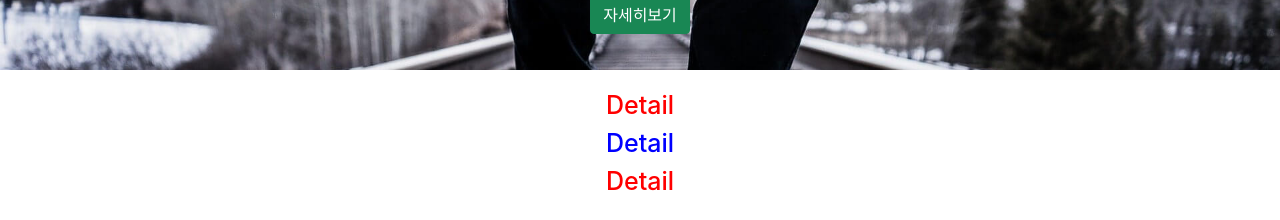
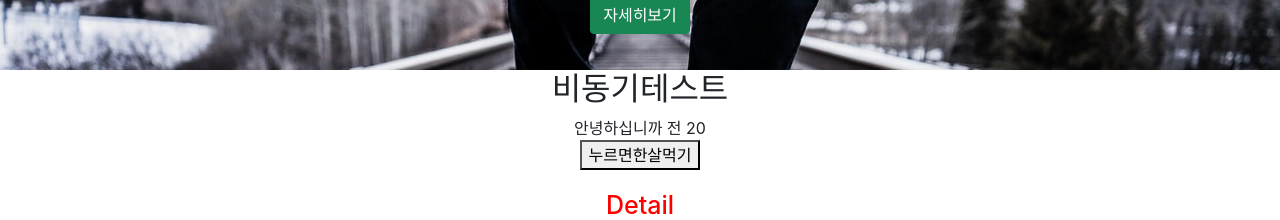
Before and after one commit to qwe5507/REACT-DEV, a React (Create React App) app in the folder shop/: page /detail/1 in a window 1280 px wide. Shown: the part 176-396 px from the top of the page. Built offline with nearby package versions, Linux system fonts and the light colour scheme.

Commit message:
state 변경함수 사용할 때 주의점 : async

```diff
--- a/shop/src/App.js
+++ b/shop/src/App.js
@@ -1,6 +1,6 @@
 
 // import Button from '@restart/ui/esm/Button';
-import React, { useState, useContext } from 'react';
+import React, { useState, useContext, useEffect } from 'react';
 import { Navbar, Container, Nav, NavDropdown, Button, Row, Col } from 'react-bootstrap';
 import './App.css';
 import data from './data.js';
@@ -18,6 +18,16 @@ function App() {
   let [loadingShow, loadingShow변경] = useState(false);
   let [clickCount, clickCount변경] = useState(2);
   let [재고, 재고변경] = useState([10, 11, 12, 13, 14, 15, 16, 17]);
+
+  //비동기 테스트
+  let [count, setCount] = useState(0);
+  let [age, setAge] = useState(20);
+
+  useEffect(()=>{
+    if ( count != 0 && count < 3 ) {
+      setAge(age+1)
+    }
+  }, [count])
 
   return (
     <div className="App">
@@ -51,7 +61,15 @@ function App() {
           <Button variant="success">자세히보기</Button>
         </p>
       </div>
+      <div>
+          <h2>비동기테스트</h2>
+          <div>안녕하십니까 전 {age}</div>
+          <button onClick={() => {
 
+            setCount(count + 1);
+
+          }}>누르면한살먹기</button>
+        </div>
       <Switch>
         <Route exact path="/detail/:seq">
           <재고context.Provider value={재고}>
```
